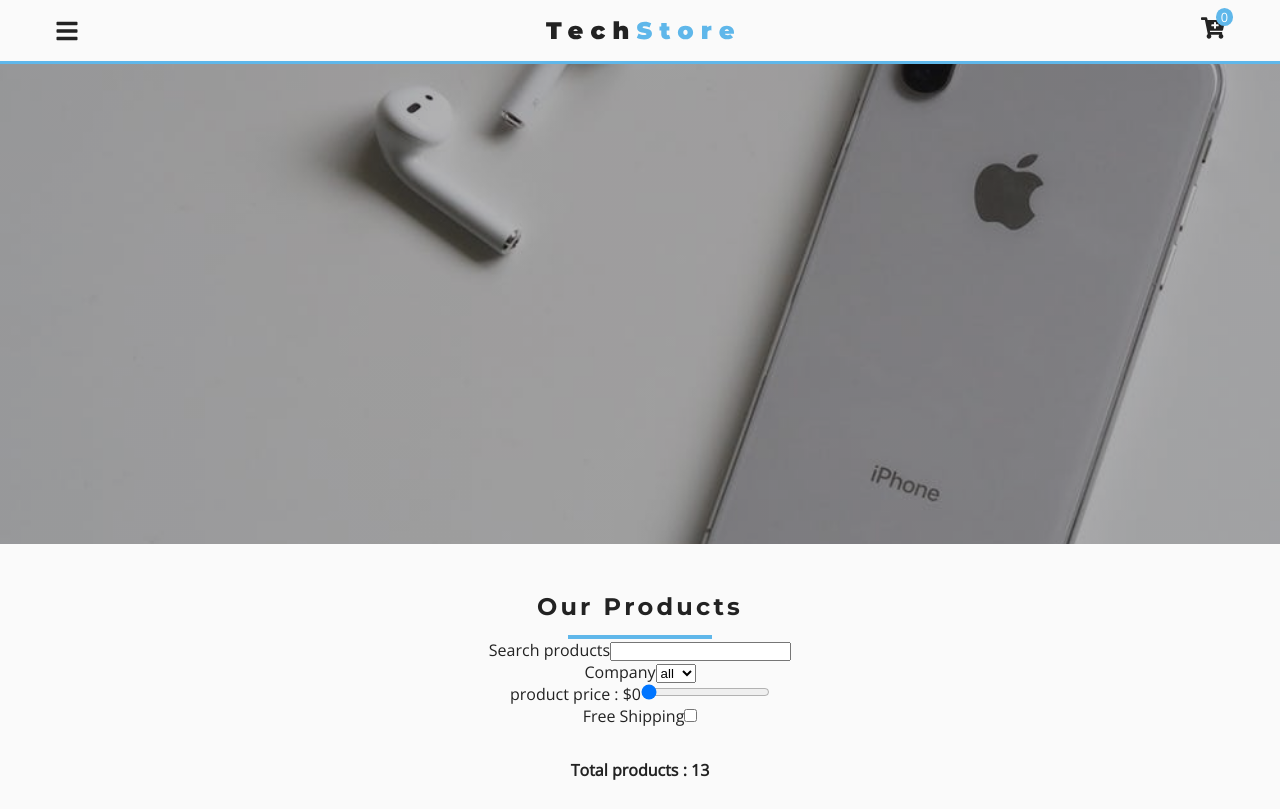
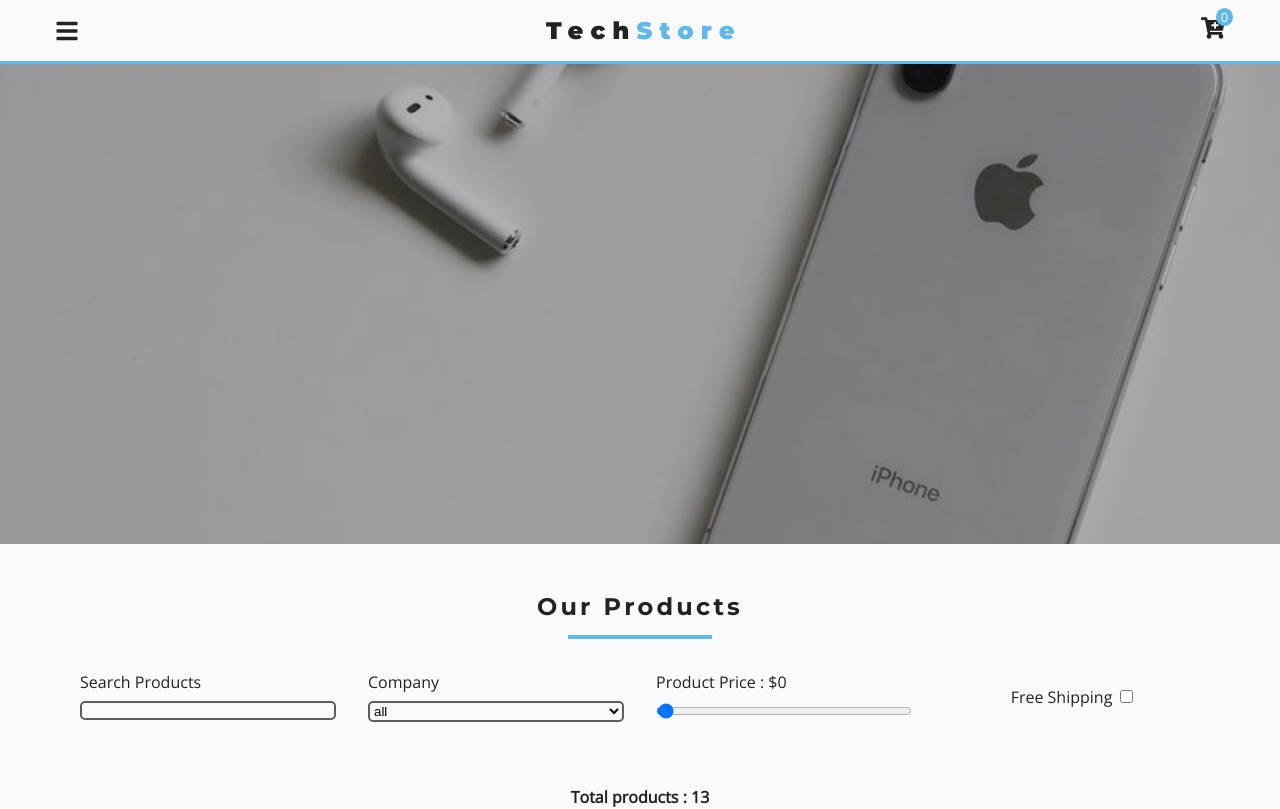
Before and after one commit to eshark9312/react-store, a React (Create React App) app: page /products in a window 1280 px wide. Shown: the top 809 px of the page. Built offline with nearby package versions, Linux system fonts and the light colour scheme.

Commit message:
Filter component styled

```diff
--- a/src/components/Filter.js
+++ b/src/components/Filter.js
@@ -41,6 +41,7 @@
       <div className="filter-control">
         <label htmlFor="company">Company</label>
         <select
+          className="filter-item"
           name="company"
           id="company"
           value={company}
@@ -58,6 +59,7 @@
           product price : <span>${price}</span>
         </label>
         <input
+          className="filter-price"
           type="range"
           name="price"
           id="price"
@@ -69,9 +71,10 @@
       </div>
 
       {/* Free shipping */}
-      <div className="filter-cont">
+      <div className="filter-shipping">
         <label htmlFor="shipping">Free Shipping</label>
         <input
+          className="shipping"
           type="checkbox"
           name="shipping"
           id="shipping"
@@ -83,4 +86,38 @@
   );
 }
 
-const Wrapper = styled.section``;
+const Wrapper = styled.section`
+  padding: 2rem;
+  display: grid;
+  grid-template-columns: repeat(auto-fit, minmax(200px, 1fr));
+  row-gap: 1rem;
+  column-gap: 2rem;
+
+  .filter-control {
+    text-align: left;
+
+    label {
+      text-transform: capitalize;
+      margin-bottom: 0.5rem;
+      display: block;
+    }
+
+    input,
+    .filter-item {
+      display: block;
+      width: 100%;
+      background-color: transparent;
+      border-radius: 5px;
+      border: 2px solid var(--darkGrey);
+    }
+  }
+
+  .shipping {
+    margin-left: 0.5rem;
+  }
+  .filter-shipping {
+    display: flex;
+    justify-content: center;
+    align-items: center;
+  }
+`;
```
Also changed, not shown: 1 other file (tests, documents, lock files or other folders).
